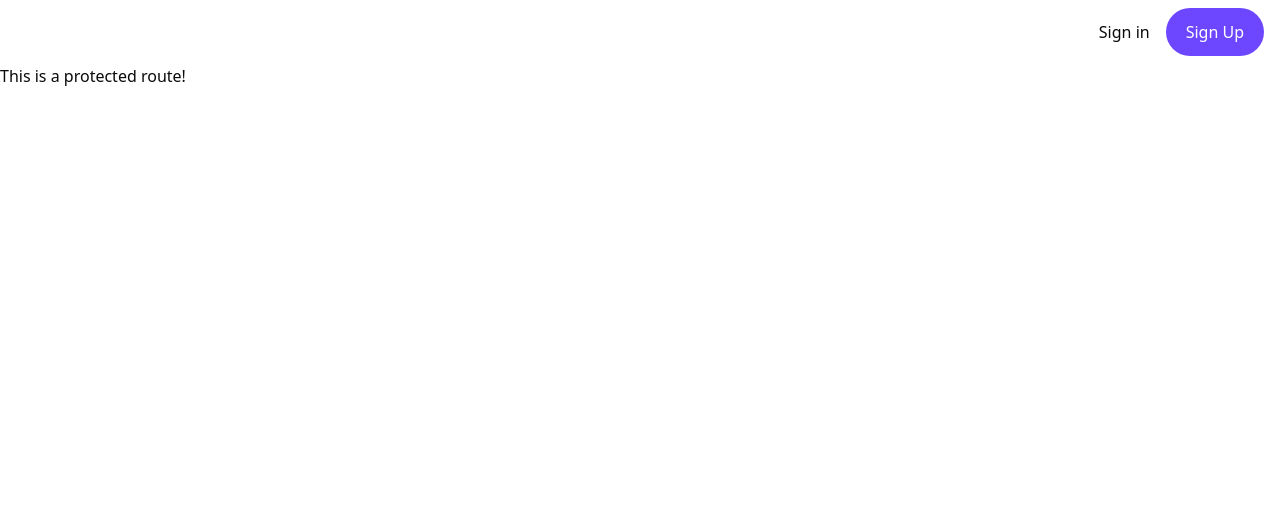
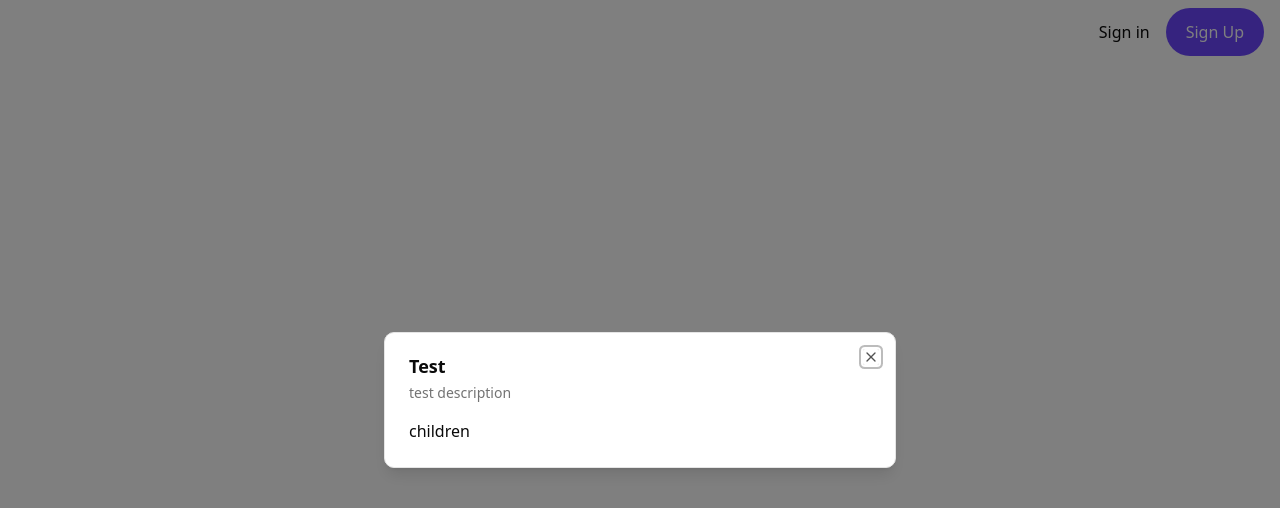
Before and after one commit to keliaa1/Ishakwe, a Next.js app: page / in a window 1280 px wide. Shown: the top 508 px of the page. Built offline with nearby package versions, Linux system fonts and the light colour scheme; no server answers.

Commit message:
Replace placeholder text with Modal component in SetupPage

```diff
--- a/app/(root)/page.tsx
+++ b/app/(root)/page.tsx
@@ -1,9 +1,13 @@
+"use client";
 import { Button } from "@/components/ui/button";
+import { Modal } from "@/components/ui/modal";
 
 export default function SetupPage() {
   return (
    <div>
-    <p>This is a protected route!</p>
+    <Modal isOpen onClose={()=>{}} title="Test" description="test description">
+        children
+    </Modal>
    </div>
   );
 }
```
